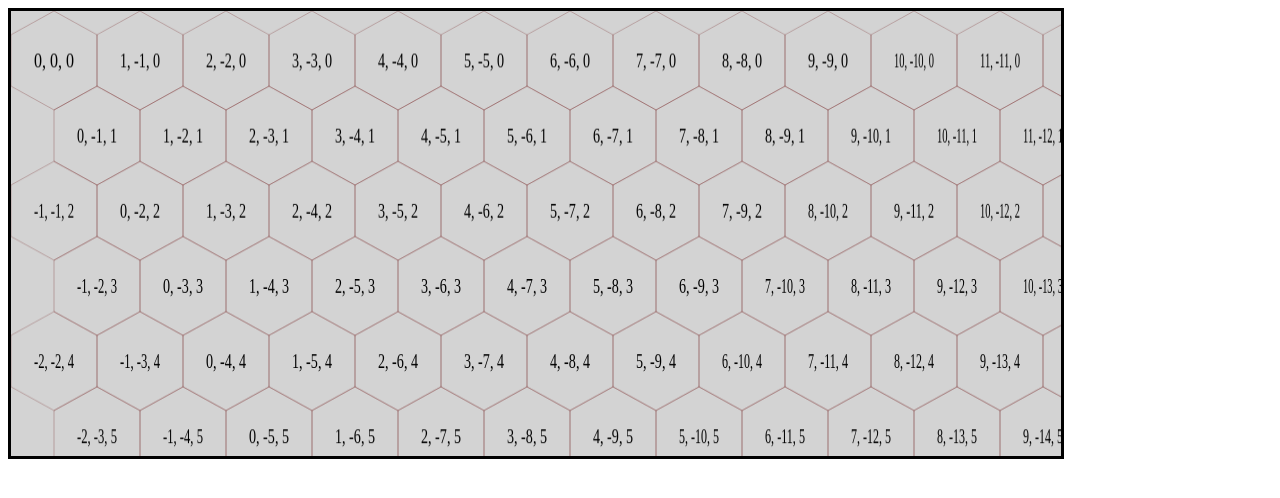
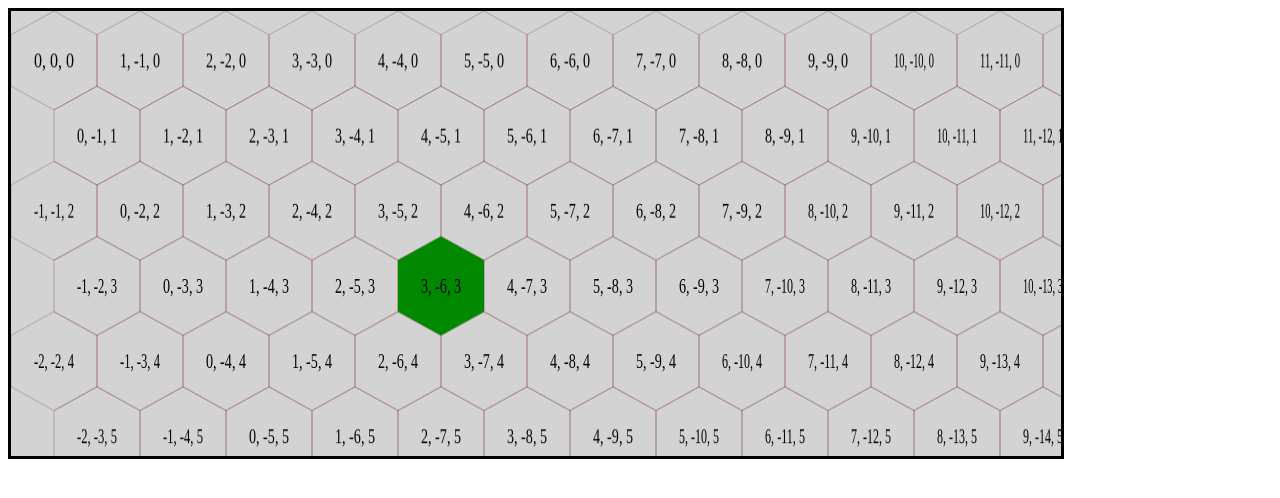
Before and after one commit to fedor-rusak/projectorio, a plain HTML site: page cube_coordinates.html in a window 1280 px wide. Drawn offline with Linux system fonts and the light colour scheme.

Commit message:
hex improvements

```diff
--- a/cube_coordinates.html
+++ b/cube_coordinates.html
@@ -14,31 +14,17 @@
 			 *  Here I play with hex grid approach.
 			 */
 			const data = [
-				{id: 1, type: 'generator', width: 3, height: 3, productionTicks: 0, x: 3, y: 3},
-				{id: 2, type: 'consumer', width: 3, height: 3, productionTicks: 3, requestMaterialType: 1, x: 9, y: 3},
-				{id: 3, type: 'transporter', direction: 'right', x: 6, y: 3},
-				{id: 4, type: 'transporter', direction: 'down', x: 7, y: 3},
-				{id: 5, type: 'transporter', direction: 'down', x: 7, y: 4},
-				{id: 6, type: 'transporter', direction: 'right', x: 7, y: 5},
-				{id: 7, type: 'transporter', direction: 'right', x: 8, y: 5},
-				{id: 8, type: 'multiswitch', combines: true, direction: 'right', inputTypes: [1,2,3], connector: {x: 1, y: 1}, x: 14, y: 4}
+				{id: 1, type: 'generator', q: 3, r: 3}
 			];
-
-			const renderLine = (ctx, x1,y1, x2, y2) => {
-				ctx.beginPath();
-				ctx.moveTo(x1, y1);
-				ctx.lineTo(x2, y2);
-				ctx.stroke();
-			}
 
 			const renderHex = (ctx, x, y, radius, side, step, fillColor) => {
 				let points = [
 					x+step, y-side/2,
 					x+step, y+side/2,
-					x, y+radius,
+					x, 		y+radius,
 					x-step, y+side/2,
 					x-step, y-side/2,
-					x, y-radius
+					x, 		y-radius
 				];
 
 				ctx.beginPath();
@@ -59,60 +45,11 @@
 				}
 			}
 
-			window.onload = () => {
-				const canvas = document.querySelector('#canvas');
-				const canvasRect = canvas.getBoundingClientRect();
-				const ctx = canvas.getContext('2d');
-				const setBackground = (step, side, radius, backgroundColor, gridColor, textWidth) => {
-					const WIDTH = canvas.width;
-					const HEIGHT = canvas.height;
-					ctx.fillStyle = backgroundColor;
-					ctx.fillRect(0, 0, WIDTH, HEIGHT);
-					ctx.strokeStyle = gridColor;
-
-
-
-					for (let i = 0; i <= WIDTH/STEP/2; i++) {
-						let q = i,
-							s = -i,
-							r = 0;
-						for (let j = 0; j <= HEIGHT/STEP/2; j++) {
-							r = j;
-							if (j === 0) {
-								//nothing
+			const renderHexWithText = (ctx, x, y, radius, side, step, fillColor, textWidth, textColor, text) => {
+				renderHex(ctx, x, y, radius, side, step, fillColor);
+				ctx.fillStyle = textColor;
+				ctx.fillText(text, x-textWidth/2, y+7, textWidth);
 			}
-							else if (j % 2 === 0) {
-								q-=1;
-							}
-							else {
-								s-=1;
-							}
-							let x = i * 2 * step + (j % 2)*step + step;
-							let y = j * (radius+side/2) + radius;
-
-							renderHex(ctx, x, y, radius, side, step);
-							ctx.font = "20px serif";
-							ctx.fillStyle = "#000000";
-							ctx.fillText(q+", "+s+", "+r, x-textWidth/2, y+7, textWidth);
-						}
-					}
-				}
-
-				const RADIUS = 50;
-				const STEP = Math.round(RADIUS*Math.cos(Math.PI*30/180));
-				const SIDE = Math.round(Math.sqrt(RADIUS*RADIUS-STEP*STEP))*2;
-
-				const state = {
-					step: STEP,
-					side: SIDE,
-					textWidth: 40,
-					radius: RADIUS,
-					backgroundColor: 'lightgrey',
-					gridColor: 'rgba(100,0,0,0.25)'
-				};
-
-
-				setBackground(state.step, state.side, state.radius, state.backgroundColor, state.gridColor, state.textWidth);
 
 			//this madness is all about getting closest hex centers
 			//inputs are in weird column rows that is more like X,Y
@@ -184,11 +121,88 @@
 			}
 
 			const project = (q, s, r, side, radius, step) => {
+				if (q === undefined) {
+					q = -s-r;
+				}
+				else if (r === undefined) {
+					r = -q-s;
+				}
+
 				let y = radius + r*(radius + side/2);
 				let x = step + r*step + q*step*2;
 
 				return {x, y};
 			}
+
+			window.onload = () => {
+				const canvas = document.querySelector('#canvas');
+				const ctx = canvas.getContext('2d');
+				ctx.font = "20px serif";
+
+				const setBackground = (step, side, radius, backgroundColor, gridColor, textWidth) => {
+					const WIDTH = canvas.width;
+					const HEIGHT = canvas.height;
+					ctx.fillStyle = backgroundColor;
+					ctx.fillRect(0, 0, WIDTH, HEIGHT);
+					ctx.strokeStyle = gridColor;
+
+					for (let i = 0; i <= WIDTH/STEP/2; i++) {
+						let q = i,
+							s = -i,
+							r = 0;
+						for (let j = 0; j <= HEIGHT/STEP/2; j++) {
+							r = j;
+							if (j === 0) {
+								//nothing
+							}
+							else if (j % 2 === 0) {
+								q-=1;
+							}
+							else {
+								s-=1;
+							}
+							let x = i * 2 * step + (j % 2)*step + step;
+							let y = j * (radius+side/2) + radius;
+
+							renderHexWithText(ctx, x, y, radius, side, step, false,textWidth, "#000000", q+", "+s+", "+r);
+						}
+					}
+				}
+
+				const renderData = (data, step, side, radius, backgroundColor, gridColor, textWidth) => {
+					for (let i = 0; i < data.length; i++) {
+						let dataElement = data[i];
+
+						let {q,s,r} = dataElement;
+						if (s === undefined) {
+							s = -q-r;
+						}
+
+						let hexCenter = project(q, s, r, side, radius, step)
+
+						renderHexWithText(ctx, hexCenter.x, hexCenter.y, radius, side, step, "#080",textWidth, "#000000", q+", "+s+", "+r);
+					}
+				}
+
+				const renderFromScratch = (data, state) => {
+					setBackground(state.step, state.side, state.radius, state.backgroundColor, state.gridColor, state.textWidth);
+					renderData(data, state.step, state.side, state.radius, state.backgroundColor, state.gridColor, state.textWidth)
+				}
+
+				const RADIUS = 50;
+				const STEP = Math.round(RADIUS*Math.cos(Math.PI*30/180));
+				const SIDE = Math.round(Math.sqrt(RADIUS*RADIUS-STEP*STEP))*2;
+
+				const state = {
+					step: STEP,
+					side: SIDE,
+					textWidth: 40,
+					radius: RADIUS,
+					backgroundColor: 'lightgrey',
+					gridColor: 'rgba(100,0,0,0.25)'
+				};
+
+				renderFromScratch(data, state);
 
 				let lastTime = Date.now();
 				canvas.addEventListener(
@@ -197,18 +211,16 @@
 						let delta = Date.now() - lastTime;
 						//there is no need to check too often, we have 60hz screens most of the time
 						if (delta > 13) {
-							setBackground(state.step, state.side, state.radius, state.backgroundColor, state.gridColor, state.textWidth);
+							renderFromScratch(data, state);
+
 							let x = e.pageX - canvas.offsetLeft-5;
 							let y = e.pageY - canvas.offsetTop;
 
 							let {q, s, r} = unproject(x, y, state.side, state.radius, state.step);
 
-							let chosenCenter = project(q, s, r, state.side, state.radius, state.step)
+							let hexCenter = project(q, s, r, state.side, state.radius, state.step)
 
-							renderHex(ctx, chosenCenter.x, chosenCenter.y, state.radius, state.side, state.step, "#800");
-							ctx.font = "20px serif";
-							ctx.fillStyle = "#BBBBBB";
-							ctx.fillText(q+", "+s+", "+r, chosenCenter.x-state.textWidth/2, chosenCenter.y+7, state.textWidth);
+							renderHexWithText(ctx, hexCenter.x, hexCenter.y, state.radius, state.side, state.step, "#800", state.textWidth, "#BBBBBB", q+", "+s+", "+r);
 						}
 
 						lastTime = Date.now();
```
Lines whose indentation alone changed are shown as unchanged.
